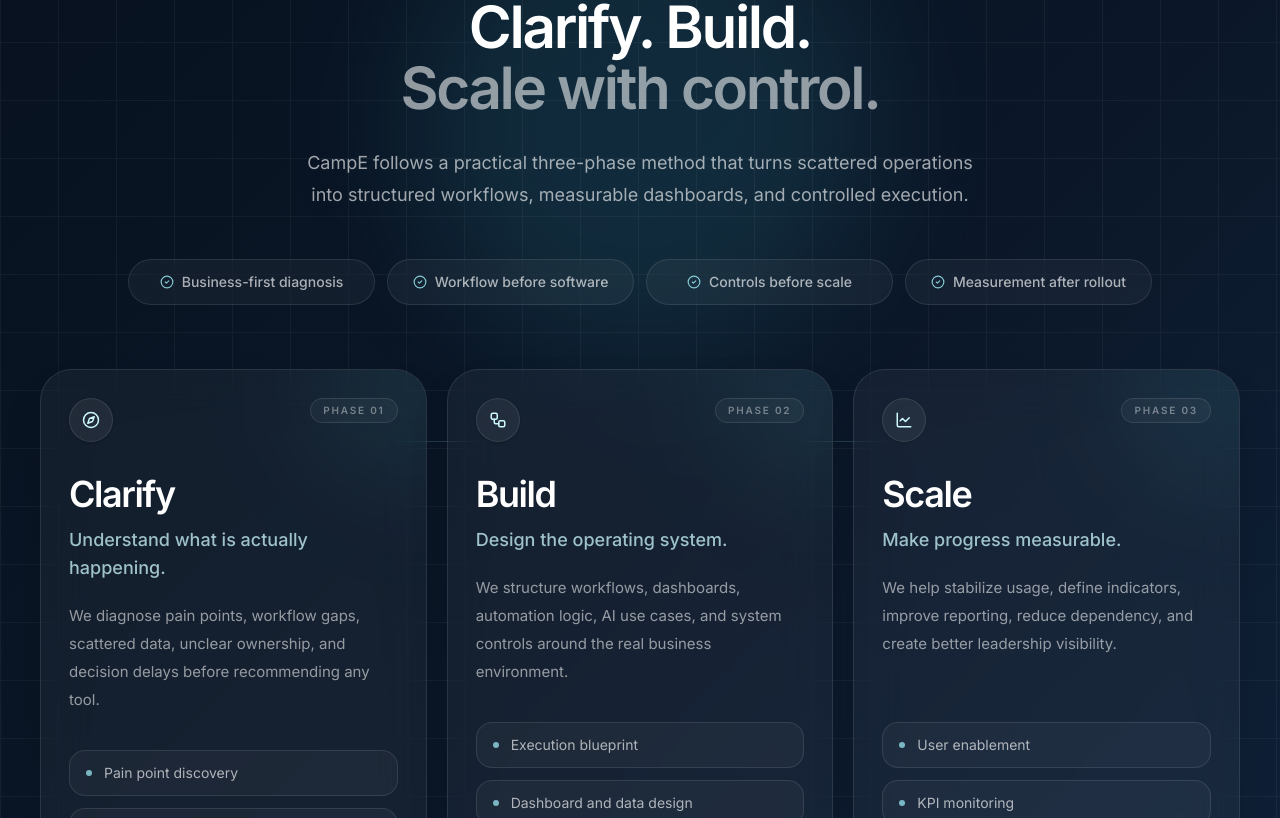
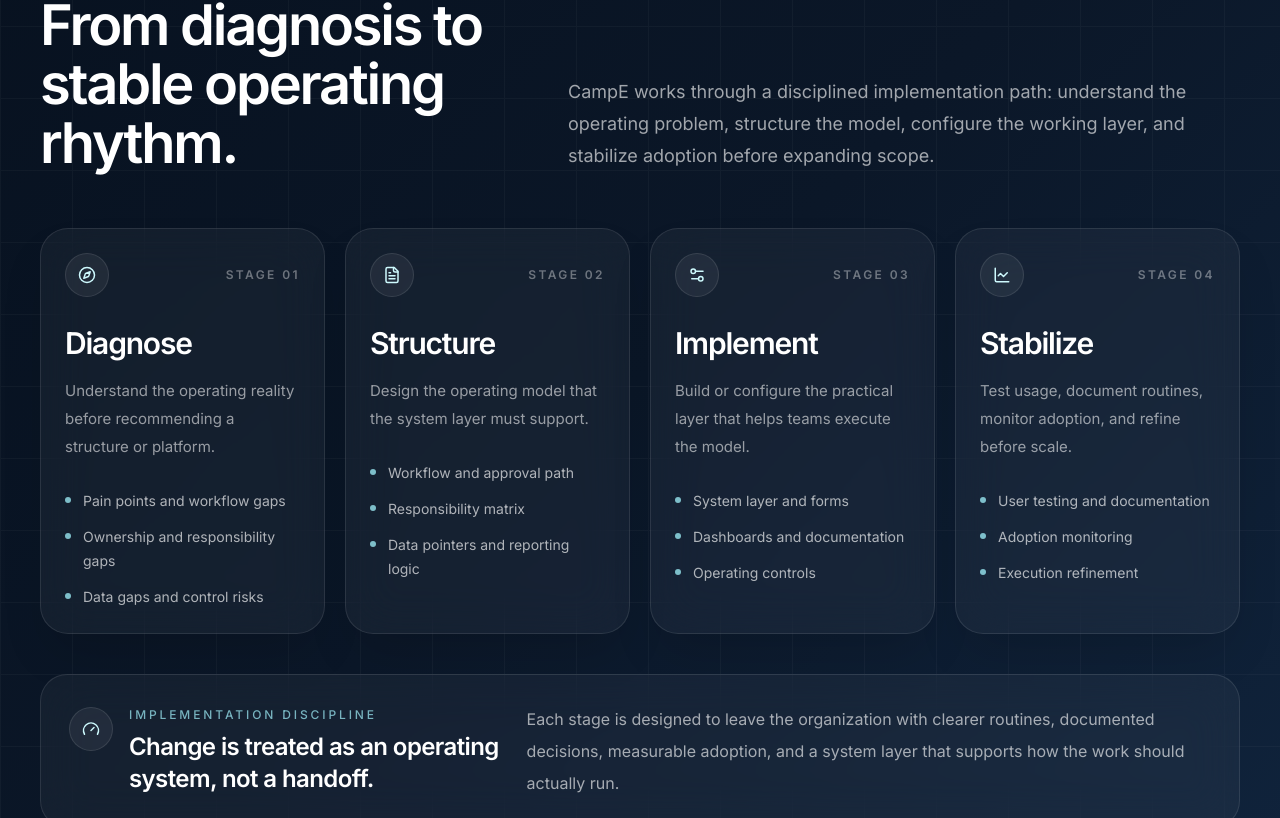
Before and after one commit to Otmzzz/campe-website-, a React (Vite) app: page / in a window 1280 px wide. Shown: the part 7502-8320 px from the top of the page. Built offline with nearby package versions, Linux system fonts and the light colour scheme.

Commit message:
Refine CampE engagement model section

```diff
--- a/src/app/components/Process.tsx
+++ b/src/app/components/Process.tsx
@@ -1,48 +1,56 @@
-import {
-  ArrowRight,
-  CheckCircle2,
-  Compass,
-  Gauge,
-  LineChart,
-  Network,
-  ShieldCheck,
-  Workflow,
-} from 'lucide-react';
+import { Compass, FileText, Gauge, LineChart, Settings2 } from 'lucide-react';
 import { Reveal } from './Reveal';
 
 export function Process() {
-  const phases = [
+  const stages = [
     {
       icon: Compass,
-      phase: 'Phase 01',
-      title: 'Clarify',
-      subtitle: 'Understand what is actually happening.',
-      desc: 'We diagnose pain points, workflow gaps, scattered data, unclear ownership, and decision delays before recommending any tool.',
-      steps: ['Pain point discovery', 'Workflow mapping', 'Role and handoff review'],
+      stage: '01',
+      title: 'Diagnose',
+      summary:
+        'Understand the operating reality before recommending a structure or platform.',
+      work: [
+        'Pain points and workflow gaps',
+        'Ownership and responsibility gaps',
+        'Data gaps and control risks',
+      ],
     },
     {
-      icon: Workflow,
-      phase: 'Phase 02',
-      title: 'Build',
-      subtitle: 'Design the operating system.',
-      desc: 'We structure workflows, dashboards, automation logic, AI use cases, and system controls around the real business environment.',
-      steps: ['Execution blueprint', 'Dashboard and data design', 'Automation and AI workflow plan'],
+      icon: FileText,
+      stage: '02',
+      title: 'Structure',
+      summary:
+        'Design the operating model that the system layer must support.',
+      work: [
+        'Workflow and approval path',
+        'Responsibility matrix',
+        'Data pointers and reporting logic',
+      ],
+    },
+    {
+      icon: Settings2,
+      stage: '03',
+      title: 'Implement',
+      summary:
+        'Build or configure the practical layer that helps teams execute the model.',
+      work: [
+        'System layer and forms',
+        'Dashboards and documentation',
+        'Operating controls',
+      ],
     },
     {
       icon: LineChart,
-      phase: 'Phase 03',
-      title: 'Scale',
-      subtitle: 'Make progress measurable.',
-      desc: 'We help stabilize usage, define indicators, improve reporting, reduce dependency, and create better leadership visibility.',
-      steps: ['User enablement', 'KPI monitoring', 'Continuous improvement loop'],
+      stage: '04',
+      title: 'Stabilize',
+      summary:
+        'Test usage, document routines, monitor adoption, and refine before scale.',
+      work: [
+        'User testing and documentation',
+        'Adoption monitoring',
+        'Execution refinement',
+      ],
     },
-  ];
-
-  const principles = [
-    'Business-first diagnosis',
-    'Workflow before software',
-    'Controls before scale',
-    'Measurement after rollout',
   ];
 
   return (
@@ -52,124 +60,96 @@
     >
       <div className="absolute inset-0 bg-[linear-gradient(135deg,#07111f,#0b1728,#10243d)]" />
 
-      <div className="absolute inset-0 opacity-[0.045]">
-        <div className="h-full w-full bg-[linear-gradient(to_right,#ffffff_1px,transparent_1px),linear-gradient(to_bottom,#ffffff_1px,transparent_1px)] bg-[size:58px_58px]" />
+      <div className="absolute inset-0 opacity-[0.03]">
+        <div className="h-full w-full bg-[linear-gradient(to_right,#ffffff_1px,transparent_1px),linear-gradient(to_bottom,#ffffff_1px,transparent_1px)] bg-[size:72px_72px]" />
       </div>
-
-      <div className="absolute left-1/2 top-20 h-[460px] w-[460px] -translate-x-1/2 rounded-full bg-cyan-300/10 blur-3xl" />
-      <div className="absolute bottom-[-180px] right-[-120px] h-[500px] w-[500px] rounded-full bg-blue-500/12 blur-3xl" />
 
       <div className="relative z-10 mx-auto max-w-[1280px]">
         <Reveal>
-          <div className="mx-auto max-w-3xl text-center">
+          <div className="grid gap-10 lg:grid-cols-[0.82fr_1.18fr] lg:items-end">
+            <div>
               <div className="mb-6 inline-flex items-center rounded-full border border-white/10 bg-white/[0.06] px-4 py-2 backdrop-blur-xl">
                 <span className="text-xs font-medium uppercase tracking-[0.22em] text-white/60">
-                CampE Method
+                  Engagement Model
                 </span>
               </div>
 
-            <h2 className="text-4xl font-semibold tracking-[-0.04em] text-white sm:text-5xl lg:text-[3.65rem] lg:leading-[1.05]">
-              Clarify. Build.
-              <span className="block text-white/55">Scale with control.</span>
+              <h2 className="max-w-2xl text-4xl font-semibold tracking-[-0.04em] text-white sm:text-5xl lg:text-[3.5rem] lg:leading-[1.05]">
+                From diagnosis to stable operating rhythm.
               </h2>
+            </div>
 
-            <p className="mx-auto mt-7 max-w-2xl text-base leading-8 text-white/62 sm:text-lg">
-              CampE follows a practical three-phase method that turns scattered
-              operations into structured workflows, measurable dashboards, and
-              controlled execution.
+            <p className="max-w-2xl text-base leading-8 text-white/62 sm:text-lg lg:justify-self-end">
+              CampE works through a disciplined implementation path: understand
+              the operating problem, structure the model, configure the working
+              layer, and stabilize adoption before expanding scope.
             </p>
           </div>
         </Reveal>
 
-        <Reveal delay={0.12}>
-          <div className="mx-auto mt-12 grid max-w-5xl gap-3 sm:grid-cols-2 lg:grid-cols-4">
-            {principles.map((item) => (
+        <div className="mt-14 grid gap-5 md:grid-cols-2 xl:grid-cols-4">
+          {stages.map((stage, index) => {
+            const Icon = stage.icon;
+
+            return (
+              <Reveal key={stage.title} delay={index * 0.06}>
+                <div className="h-full rounded-[1.75rem] border border-white/10 bg-white/[0.045] p-6 shadow-2xl shadow-black/15 backdrop-blur-xl transition duration-500 hover:-translate-y-1 hover:border-white/20 hover:bg-white/[0.065]">
+                  <div className="flex items-center justify-between gap-4">
+                    <div className="flex h-11 w-11 items-center justify-center rounded-full border border-white/10 bg-white/[0.06] text-cyan-100">
+                      <Icon size={18} />
+                    </div>
+
+                    <span className="text-xs font-semibold uppercase tracking-[0.2em] text-white/38">
+                      Stage {stage.stage}
+                    </span>
+                  </div>
+
+                  <h3 className="mt-7 text-3xl font-semibold tracking-[-0.04em] text-white">
+                    {stage.title}
+                  </h3>
+
+                  <p className="mt-4 text-sm leading-7 text-white/56 sm:text-[15px]">
+                    {stage.summary}
+                  </p>
+
+                  <div className="mt-7 space-y-3">
+                    {stage.work.map((item) => (
                       <div
                         key={item}
-                className="flex items-center justify-center gap-2 rounded-full border border-white/10 bg-white/[0.045] px-4 py-3 text-sm font-medium text-white/65 backdrop-blur-xl"
+                        className="flex items-start gap-3 text-sm leading-6 text-white/66"
                       >
-                <CheckCircle2 size={14} className="text-cyan-200/80" />
+                        <span className="mt-2 h-1.5 w-1.5 shrink-0 rounded-full bg-cyan-200/75" />
                         {item}
                       </div>
                     ))}
-          </div>
-        </Reveal>
-
-        <div className="relative mt-16">
-          <div className="absolute left-0 right-0 top-[72px] hidden h-px bg-gradient-to-r from-transparent via-cyan-200/25 to-transparent lg:block" />
-
-          <div className="grid gap-5 lg:grid-cols-3">
-            {phases.map((phase, index) => {
-              const Icon = phase.icon;
-
-              return (
-                <Reveal key={phase.title} delay={index * 0.08}>
-                  <div className="group relative h-full overflow-hidden rounded-[2rem] border border-white/10 bg-white/[0.045] p-6 shadow-2xl shadow-black/20 backdrop-blur-xl transition-all duration-500 hover:-translate-y-1 hover:border-white/20 hover:bg-white/[0.065] sm:p-7">
-                    <div className="absolute right-[-80px] top-[-80px] h-48 w-48 rounded-full bg-cyan-300/8 blur-3xl transition group-hover:bg-cyan-300/14" />
-
-                    <div className="relative mb-8 flex items-start justify-between gap-5">
-                      <div className="flex h-11 w-11 items-center justify-center rounded-full border border-white/10 bg-white/[0.06] text-cyan-100 shadow-sm">
-                        <Icon size={18} />
-                      </div>
-
-                      <span className="rounded-full border border-white/10 bg-white/[0.04] px-3 py-1 text-[10px] font-semibold uppercase tracking-[0.18em] text-white/40">
-                        {phase.phase}
-                      </span>
-                    </div>
-
-                    <div className="relative">
-                      <h3 className="text-4xl font-semibold tracking-[-0.04em] text-white">
-                        {phase.title}
-                      </h3>
-
-                      <p className="mt-3 text-lg font-medium text-cyan-100/75">
-                        {phase.subtitle}
-                      </p>
-
-                      <p className="mt-5 min-h-[120px] text-sm leading-7 text-white/55 sm:text-[15px]">
-                        {phase.desc}
-                      </p>
-
-                      <div className="mt-7 space-y-3">
-                        {phase.steps.map((step) => (
-                          <div
-                            key={step}
-                            className="flex items-center gap-3 rounded-2xl border border-white/10 bg-white/[0.035] px-4 py-3 text-sm text-white/65"
-                          >
-                            <span className="h-1.5 w-1.5 rounded-full bg-cyan-200/70" />
-                            {step}
-                          </div>
-                        ))}
-                      </div>
                   </div>
                 </div>
               </Reveal>
             );
           })}
         </div>
-        </div>
 
-        <Reveal delay={0.18}>
-          <div className="mt-14 grid gap-5 rounded-[1.8rem] border border-white/10 bg-white/[0.045] p-6 shadow-2xl shadow-black/20 backdrop-blur-xl lg:grid-cols-[0.8fr_1.2fr] lg:p-8">
-            <div className="flex items-center gap-4">
-              <div className="flex h-11 w-11 items-center justify-center rounded-full border border-white/10 bg-white/[0.06] text-cyan-100">
+        <Reveal delay={0.2}>
+          <div className="mt-10 grid gap-5 rounded-[1.7rem] border border-white/10 bg-white/[0.045] p-6 backdrop-blur-xl lg:grid-cols-[0.78fr_1.22fr] lg:items-center lg:p-7">
+            <div className="flex items-start gap-4">
+              <div className="flex h-11 w-11 shrink-0 items-center justify-center rounded-full border border-white/10 bg-white/[0.06] text-cyan-100">
                 <Gauge size={18} />
               </div>
 
               <div>
                 <p className="text-xs font-medium uppercase tracking-[0.24em] text-cyan-200/70">
-                  Method Discipline
+                  Implementation discipline
                 </p>
-                <h3 className="mt-1 text-2xl font-semibold text-white">
-                  Tools follow the operating logic.
+                <h3 className="mt-2 text-2xl font-semibold tracking-[-0.025em] text-white">
+                  Change is treated as an operating system, not a handoff.
                 </h3>
               </div>
             </div>
 
             <p className="text-base leading-8 text-white/62">
-              CampE does not force a platform into the organization. We first
-              define how the business should operate, then align the technology,
-              dashboards, automation, controls, and training around that structure.
+              Each stage is designed to leave the organization with clearer
+              routines, documented decisions, measurable adoption, and a system
+              layer that supports how the work should actually run.
             </p>
           </div>
         </Reveal>
```
Lines whose indentation alone changed are shown as unchanged.
